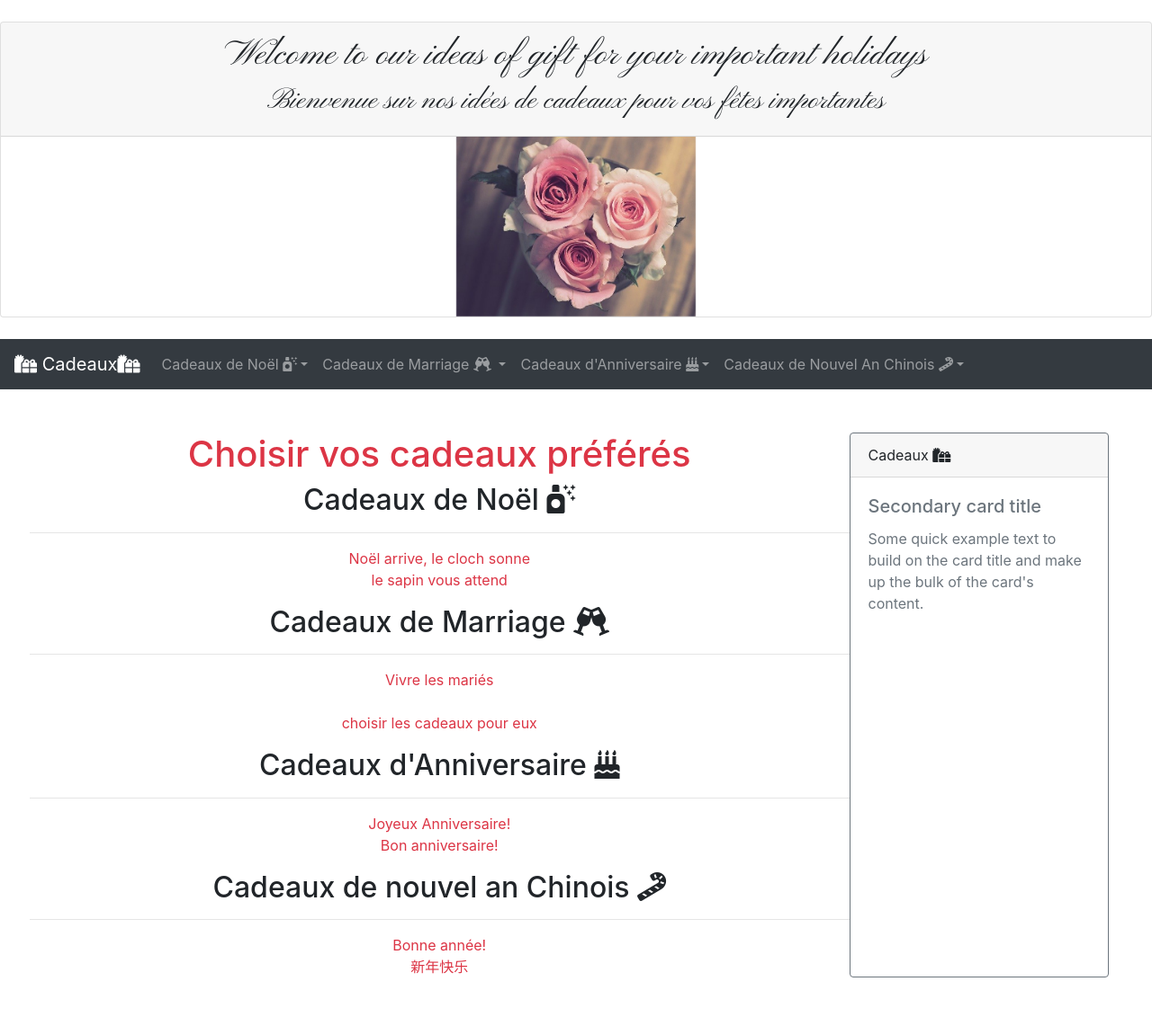
After one commit to Giftforholidays/Giftforholidays, a Symfony app: template templates/default/index.html.twig in a window 1280 px wide. The commit adds this page. Shown: the whole page at 90% size. Run offline with Twig, Linux system fonts and the light colour scheme; the template is opened without the code that fills it, so the values that code supplies are empty; some libraries are stand-ins or nearby versions.

Commit message:
mise en place de Front

```diff
--- a/config/routes.yaml
+++ b/config/routes.yaml
@@ -1,3 +1,7 @@
 dashboard:
     path: /admin
     controller: App\Controller\Admin\DashboardController::index
+
+index:
+    path: /
+    controller: App\Controller\DefaultController::index
--- a/templates/base.html.twig
+++ b/templates/base.html.twig
@@ -1,12 +1,45 @@
 <!DOCTYPE html>
-<html>
+<html lang="fr">
     <head>
         <meta charset="UTF-8">
-        <title>{% block title %}Welcome!{% endblock %}</title>
-        {% block stylesheets %}{% endblock %}
+        <title>{% block title %}<i class="fas fa-air-freshener"></i>{% endblock %}</title>
+        {% block stylesheets %}
+            <link rel="stylesheet" href="https://cdn.jsdelivr.net/npm/bootstrap@4.5.3/dist/css/bootstrap.min.css" integrity="sha384-TX8t27EcRE3e/ihU7zmQxVncDAy5uIKz4rEkgIXeMed4M0jlfIDPvg6uqKI2xXr2" crossorigin="anonymous">
+            <link rel="stylesheet" href="https://cdnjs.cloudflare.com/ajax/libs/font-awesome/5.15.1/css/all.min.css" />
+            <link href="https://fonts.googleapis.com/css2?family=Pinyon+Script&display=swap" rel="stylesheet">
+        {% endblock %}
     </head>
+    <hearder class="mx-auto p-3 text-center">
+        {% include 'component/_header.html.twig' %}
+    </hearder>
+
     <body>
+    <main class="contrainer-fluid">
+        <div class="row ">
+            <div class="col w-75">
+                {% include 'component/_nav.html.twig' %}
+
+            </div>
+        </div>
+
+    </main>
+
+
         {% block body %}{% endblock %}
-        {% block javascripts %}{% endblock %}
+        {% block javascripts %}
+            <script
+                    src="https://code.jquery.com/jquery-3.5.1.js"
+                    integrity="sha256-QWo7LDvxbWT2tbbQ97B53yJnYU3WhH/C8ycbRAkjPDc="
+                    crossorigin="anonymous"></script>
+            <script
+                    src="https://cdn.jsdelivr.net/npm/bootstrap@4.5.3/dist/js/bootstrap.bundle.min.js"
+                    integrity="sha384-ho+j7jyWK8fNQe+A12Hb8AhRq26LrZ/JpcUGGOn+Y7RsweNrtN/tE3MoK7ZeZDyx"
+                    crossorigin="anonymous"></script>
+        {% endblock %}
     </body>
+    <footer>
+        {% include 'component/_footer.html.twig' %}
+    </footer>
+
+
 </html>
--- /dev/null
+++ b/templates/component/_header.html.twig
@@ -0,0 +1,32 @@
+
+<div class="card text-center">
+    <div class="card-header">
+        <h1 style="font-family: 'Pinyon Script', cursive;"> Welcome to our ideas of gift for your important holidays</h1>
+        <h2 style="font-family: 'Pinyon Script', cursive;"> Bienvenue sur nos idées de cadeaux pour vos fêtes importantes</h2>
+    </div>
+
+    <div id="carouselExampleControls" class="carousel slide" data-ride="carousel">
+        <div class="carousel-inner">
+            <div class="carousel-item active">
+                <img src="{{ asset('img/rose-3072698_640.jpg') }}" class="d-block w-200 mx-auto" style="height: 200px" alt="bag-cadeau">
+            </div>
+            <div class="carousel-item">
+                <img src="{{ asset('img/presents-153926_640.png') }}" class="d-block w-200 mx-auto" style="height: 200px" alt="rose">
+            </div>
+            <div class="carousel-item">
+                <img src="{{ asset('img/bag-21467_640.jpg') }}" class="d-block w-200 mx-auto" style="height: 200px" alt="cadeaux">
+            </div>
+            <div class="carousel-item">
+                <img src="{{ asset('img/watercolor-roses-and-basket-2144246_640.jpg') }}" class="d-block w-200 mx-auto" style="height: 200px" alt="...">
+            </div>
+        </div>
+        <a class="carousel-control-prev" href="#carouselExampleControls" role="button" data-slide="prev">
+            <span class="carousel-control-prev-icon" aria-hidden="true"></span>
+            <span class="sr-only">Previous</span>
+        </a>
+        <a class="carousel-control-next" href="#carouselExampleControls" role="button" data-slide="next">
+            <span class="carousel-control-next-icon" aria-hidden="true"></span>
+            <span class="sr-only">Next</span>
+        </a>
+    </div>
+</div>
--- /dev/null
+++ b/templates/component/_nav.html.twig
@@ -0,0 +1,46 @@
+<nav class="navbar navbar-expand-lg navbar-dark bg-dark mx-auto text-center">
+    <a class="navbar-brand" href="#"><i class="fas fa-gifts"></i> Cadeaux<i class="fas fa-gifts"></i> </a>
+    <button class="navbar-toggler" type="button" data-toggle="collapse" data-target="#navbarNavDropdown" aria-controls="navbarNavDropdown" aria-expanded="false" aria-label="Toggle navigation">
+        <span class="navbar-toggler-icon"></span>
+    </button>
+    <div class="collapse navbar-collapse" id="navbarNavDropdown">
+        <ul class="navbar-nav">
+            <li class="nav-item dropdown">
+                <a class="nav-link dropdown-toggle" href="#" id="navbarDropdownMenuLink" role="button" data-toggle="dropdown" aria-haspopup="true" aria-expanded="false">Cadeaux de Noël <i class="fas fa-air-freshener"></i></a>
+                <div class="dropdown-menu" aria-labelledby="navbarDropdownMenuLink">
+                    <a class="dropdown-item" href="#">Homme</a>
+                    <a class="dropdown-item" href="#">Femme</a>
+                    <a class="dropdown-item" href="#">Enfant</a>
+                </div>
+            </li>
+
+            <li class="nav-item dropdown">
+                <a class="nav-link dropdown-toggle" href="#" id="navbarDropdownMenuLink" role="button" data-toggle="dropdown" aria-haspopup="true" aria-expanded="false">Cadeaux de Marriage <i class="fas fa-glass-cheers"></i>
+                </a>
+                <div class="dropdown-menu" aria-labelledby="navbarDropdownMenuLink">
+                    <a class="dropdown-item" href="#">Homme</a>
+                    <a class="dropdown-item" href="#">Femme</a>
+                    <a class="dropdown-item" href="#">Enfant</a>
+                </div>
+            </li>
+
+            <li class="nav-item dropdown">
+                <a class="nav-link dropdown-toggle" href="#" id="navbarDropdownMenuLink" role="button" data-toggle="dropdown" aria-haspopup="true" aria-expanded="false">Cadeaux d'Anniversaire <i class="fas fa-birthday-cake"></i></a>
+                <div class="dropdown-menu" aria-labelledby="navbarDropdownMenuLink">
+                    <a class="dropdown-item" href="#">Homme</a>
+                    <a class="dropdown-item" href="#">Femme</a>
+                    <a class="dropdown-item" href="#">Enfant</a>
+                </div>
+            </li>
+
+            <li class="nav-item dropdown">
+                <a class="nav-link dropdown-toggle" href="#" id="navbarDropdownMenuLink" role="button" data-toggle="dropdown" aria-haspopup="true" aria-expanded="false">Cadeaux de Nouvel An Chinois <i class="fas fa-candy-cane"></i></a>
+                <div class="dropdown-menu" aria-labelledby="navbarDropdownMenuLink">
+                    <a class="dropdown-item" href="#">Homme</a>
+                    <a class="dropdown-item" href="#">Femme</a>
+                    <a class="dropdown-item" href="#">Enfant</a>
+                </div>
+            </li>
+        </ul>
+    </div>
+</nav>
--- /dev/null
+++ b/templates/default/index.html.twig
@@ -0,0 +1,40 @@
+{% extends "base.html.twig" %}
+{% block body %}
+    <div class="row p-5">
+        <div class="w-75 text-center">
+            <h1 class="text-danger">Choisir vos cadeaux préférés</h1>
+            <h2>Cadeaux de Noël <i class="fas fa-air-freshener"></i></h2>
+            <hr>
+            <p class="font-italic,font-weight-bold, text-danger">
+            Noël arrive, le cloch sonne
+                <br>
+                le sapin vous attend
+            </p>
+            <h2>Cadeaux de Marriage <i class="fas fa-glass-cheers"></i></h2>
+            <hr>
+            <p class="font-italic,font-weight-bold, text-danger">
+            Vivre les mariés <br>
+                <br> choisir les cadeaux pour eux
+            </p>
+            <h2>Cadeaux d'Anniversaire <i class="fas fa-birthday-cake"></i></h2>
+            <hr>
+            <p class="font-italic,font-weight-bold, text-danger">
+            Joyeux Anniversaire!
+                <br> Bon anniversaire!
+            </p>
+            <h2>Cadeaux de nouvel an Chinois <i class="fas fa-candy-cane"></i></h2>
+            <hr class="text-black-50">
+            <p class="font-italic,font-weight-bold, text-danger">
+                Bonne année!
+                <br> 新年快乐
+            </p>
+        </div>
+    <div class="card border-secondary mb-3 w-25 " style="max-width: 18rem;">
+        <div class="card-header">Cadeaux <i class="fas fa-gifts"></i></div>
+        <div class="card-body text-secondary">
+            <h5 class="card-title">Secondary card title</h5>
+            <p class="card-text">Some quick example text to build on the card title and make up the bulk of the card's content.</p>
+        </div>
+    </div>
+    </div>
+{% endblock %}
```
Also changed, not shown: src/Controller/Admin/DashboardController.php (+15 -13 lines), src/Controller/DefaultController.php (added, +18 -0 lines), public/img/bag-21467_640.jpg (added), public/img/presents-153926_640.png (added), public/img/rose-3072698_640.jpg (added), public/img/watercolor-roses-and-basket-2144246_640.jpg (added), templates/component/_footer.html.twig (added).
